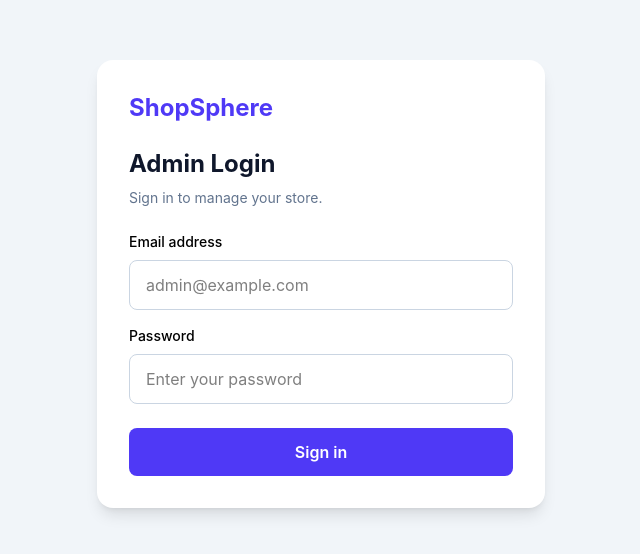
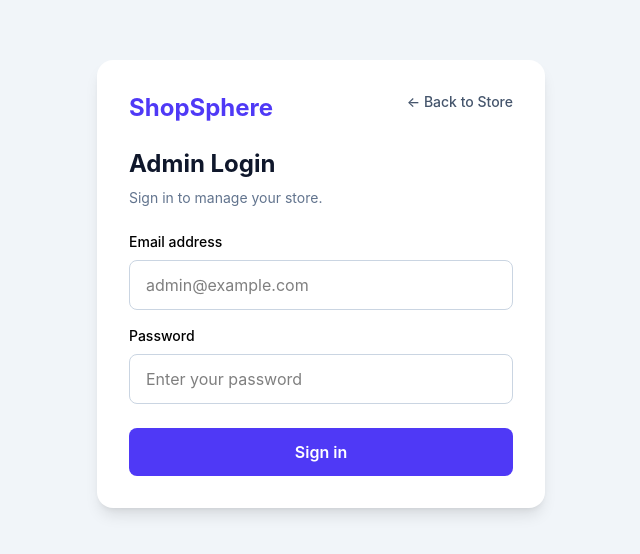
Before and after one commit to sanjeev-kumar80/ShopSphere-E-Commerce-Platform, a React app in the folder frontend/: page /admin/login in a window 1280 px wide. Shown: the part 116-670 px from the top of the page, without its empty margins (319-959 px from the left). Built offline with nearby package versions, Linux system fonts and the light colour scheme; the HTML template or start-up script is replaced by a standard one.

Commit message:
Add top-right back-to-store link on admin login page

```diff
--- a/frontend/src/pages/admin/AdminLogin.jsx
+++ b/frontend/src/pages/admin/AdminLogin.jsx
@@ -74,8 +74,16 @@ export default function AdminLogin() {
     <main className="flex min-h-screen items-center justify-center bg-slate-100 px-4">
       <form
         onSubmit={handleSubmit}
-        className="w-full max-w-md rounded-2xl bg-white p-8 shadow-lg"
+        className="relative w-full max-w-md rounded-2xl bg-white p-8 shadow-lg"
       >
+
+        <Link
+          to="/"
+          className="absolute right-8 top-8 text-sm font-medium text-slate-600 hover:text-indigo-600"
+        >
+          ← Back to Store
+        </Link>
+
         <Link to="/" className="text-2xl font-bold text-indigo-600">
           ShopSphere
         </Link>
```
